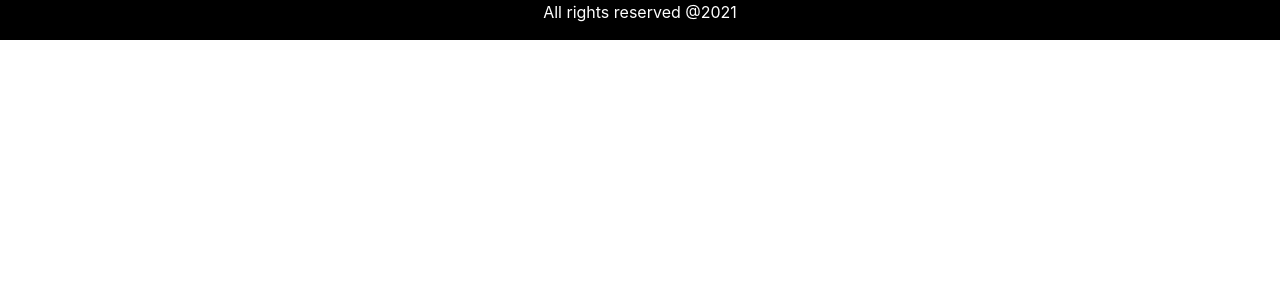
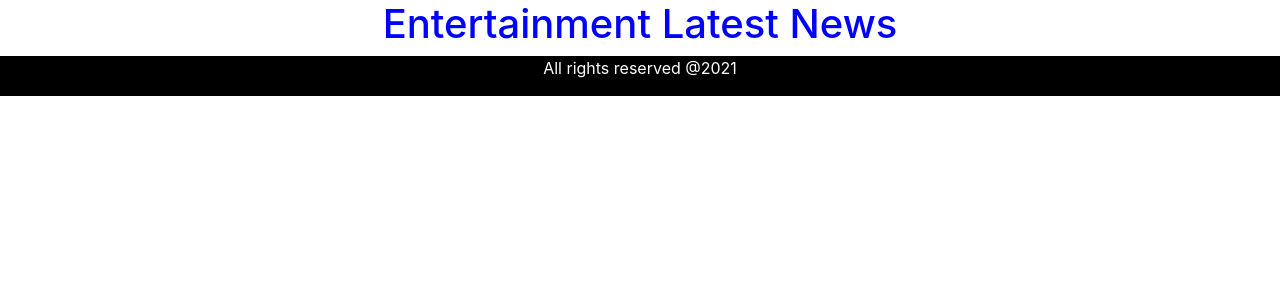
Before and after one commit to nancymukuiya14/News-Highlight, a Flask app: template app/templates/index.html in a window 1280 px wide. Shown: the part 80-380 px from the top of the page. Run offline with Flask 2, Linux system fonts and the light colour scheme; the template is opened without the code that fills it, so the values that code supplies are empty; some libraries are stand-ins or nearby versions.

Commit message:
add the entertainment tittle

```diff
--- a/app/templates/base.html
+++ b/app/templates/base.html
@@ -21,6 +21,9 @@
   {% block navbar %}
   {% include "navbar.html" %}
   {% endblock %}
+  <div class="container-fluid" style="text-align:center;color: blue;">
+  <h1>Entertainment Latest News</h1>
+  </div>
 
 
   {% block content %}
--- a/app/templates/macro.html
+++ b/app/templates/macro.html
@@ -1,5 +1,6 @@
 {% macro get_articles_category(article_result) %}
 {% for article in article_result %}
+
     <div class="col-md-4 mb-2 mt-2">
       <div class="card" style="width: 18rem; height: 450px;box-shadow: 10px 10px 5px -5px rgba(240,237,237,0.75);">
         <img src="{{article.urlToImage}}" class="card-img-top" alt="...">
```
